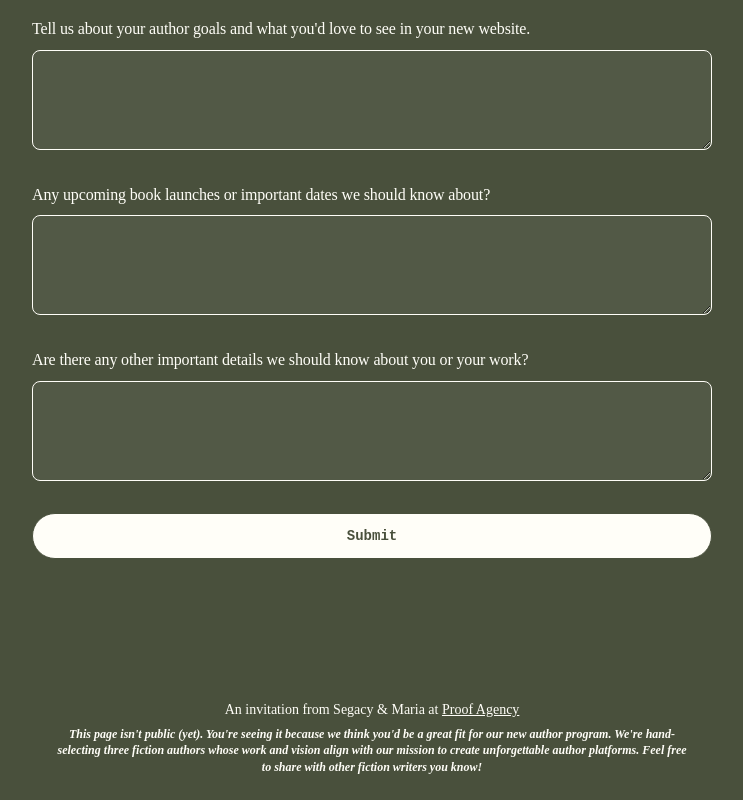
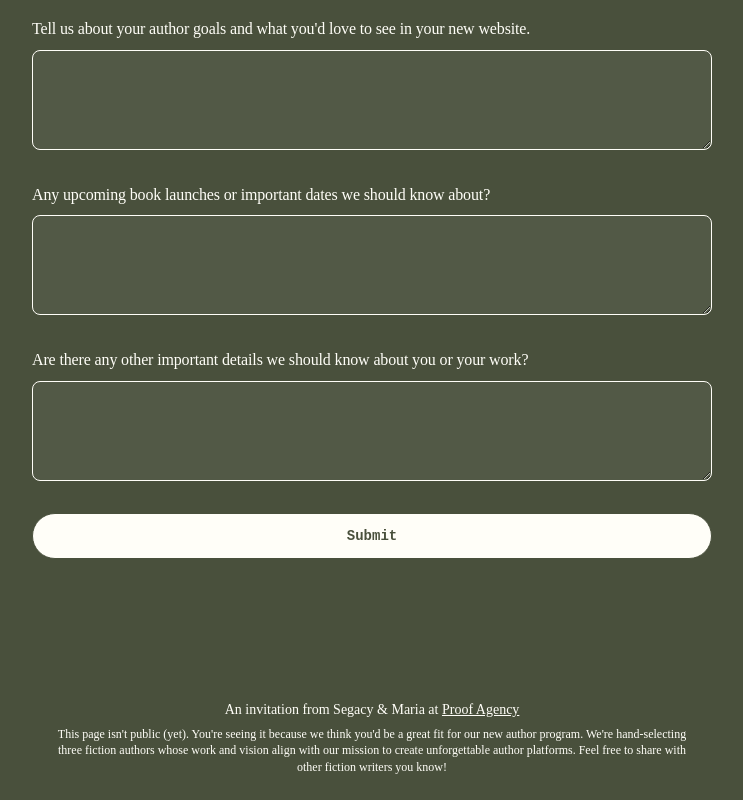
Before and after one commit to mmergal92/Proof_website, a React (Create React App) app: page /authorinquiryform in a window 1280 px wide. Shown: the part 1847-2647 px from the top of the page, without its empty margins (268-1011 px from the left). Built offline with nearby package versions, Linux system fonts and the light colour scheme; the HTML template or start-up script is replaced by a standard one; a web font is replaced by a local one.

Commit message:
footer text change

```diff
--- a/src/App.css
+++ b/src/App.css
@@ -1646,8 +1646,8 @@ align-self: stretch !important;
   text-align: center;
   font-family: "Neue Haas Unica W1G";
   font-size: 12px;
-  font-style: italic;
-  font-weight: 400;
+  font-style: normal;
+  font-weight: 400 !important;
   line-height: 16.8px;
 }
 /* .page-break-2{
```
